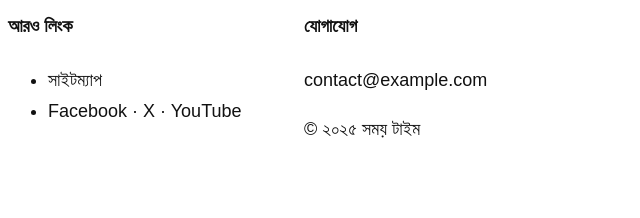
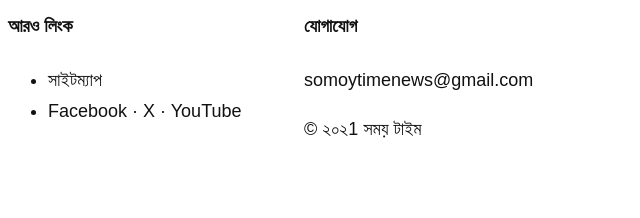
Before and after one commit to somoyt/sum, a plain HTML site: page index.html in a window 1280 px wide. Shown: the part 492-710 px from the top of the page, 640-1280 px from the left. Drawn offline with Linux system fonts and the light colour scheme; no server answers.

Commit message:
Update index.html

```diff
--- a/index.html
+++ b/index.html
@@ -154,8 +154,8 @@
     </div>
     <div>
       <h4>যোগাযোগ</h4>
-      <p><a href="mailto:contact@example.com">contact@example.com</a></p>
-      <p>© ২০২৫ সময় টাইম</p>
+      <p><a href="somoytimenews@gmail.com">somoytimenews@gmail.com</a></p>
+      <p>© ২০২1 সময় টাইম</p>
     </div>
   </div>
 </footer>
```
